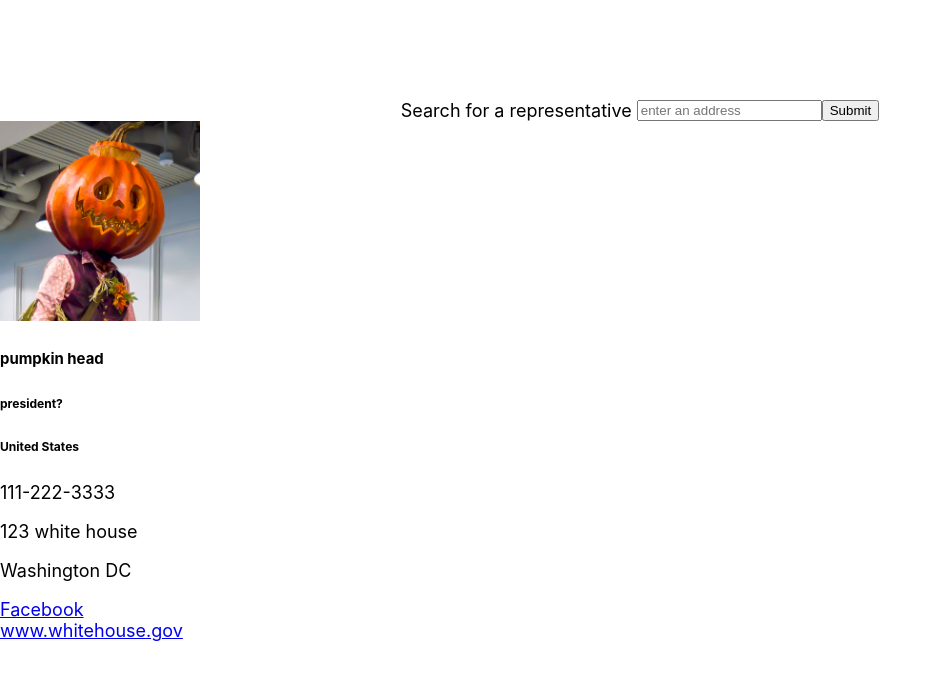
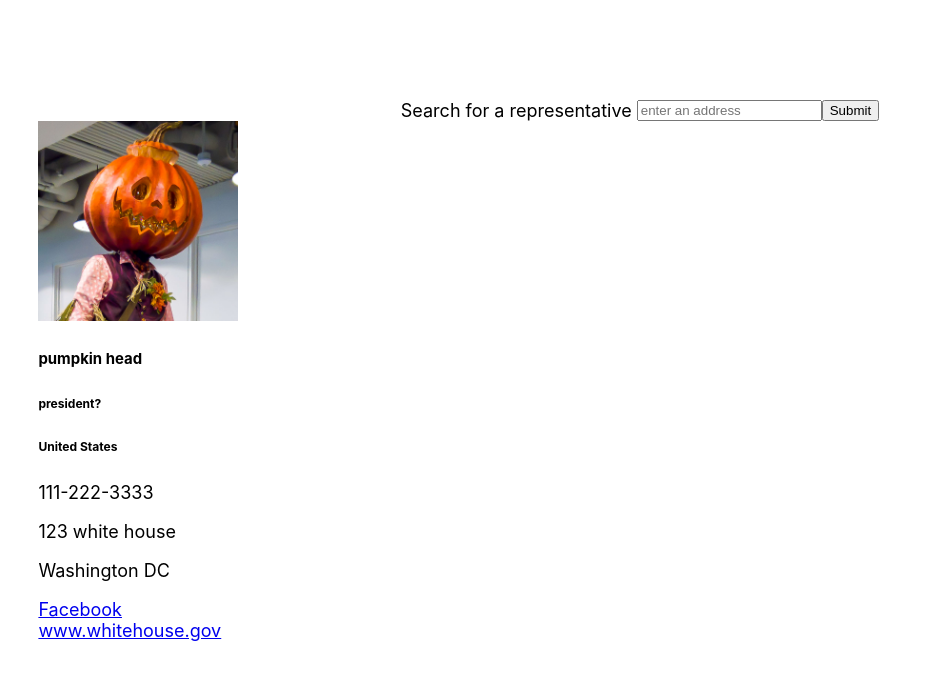
Before and after one commit to RexStrider/Civic-Initiative, a React (Create React App) app in the folder client/: page / in a window 1280 px wide. Shown: the top 680 px of the page, without its empty margins (0-942 px from the left). Built offline with nearby package versions, Linux system fonts and the light colour scheme.

Commit message:
adding new components to application

```diff
--- /dev/null
+++ b/client/src/components/Main.css
@@ -0,0 +1,3 @@
+body {
+    padding: 0px 3%;
+}
--- a/client/src/components/Main.js
+++ b/client/src/components/Main.js
@@ -1,3 +1,5 @@
+import './Main.css';
+
 import React, { Component } from 'react';
 import { BrowserRouter, Route, Switch } from 'react-router-dom';
 
@@ -5,7 +7,7 @@ import CivicInfo from './CivicInfo'
 import News from './News';
 
 import { getCivicInfo } from '../utilities/api/civicInfo';
-import { getArticles } from '../utilities/api/news';
+// import { getArticles } from '../utilities/api/news';
 
 // top-most level of our application
 class Main extends Component {
@@ -58,6 +60,7 @@ class Main extends Component {
                             phones: official.phones,
                             facebookId: '',
                             twitterId: '',
+                            youtubeId: '',
                             otherId: '',
                             photoUrl: official.photoUrl,
                             urls: official.urls
@@ -83,6 +86,9 @@ class Main extends Component {
                                 else if ('twitter' === channel.type.toLowerCase()) {
                                     representative.twitterId=channel.id;
                                 }
+                                else if ('youtube' === channel.type.toLowerCase()) {
+                                    representative.youtubeId=channel.id;
+                                }
                                 else {
                                     representative.otherId=channel.id;
                                 }
@@ -101,7 +107,6 @@ class Main extends Component {
     }
 
     render() {
-        console.log(this.state.civicData);
         return (
             <section className='Main '>
                 <BrowserRouter>
@@ -112,6 +117,7 @@ class Main extends Component {
                                 address={this.state.address}
                                 handleInput={this.handleInput}
                                 handleCivicApiCall={this.handleCivicApiCall}
+                                civicData={this.state.civicData}
                                 {...props} />
                             } />
                         <Route path='/news' component={News} />
```
